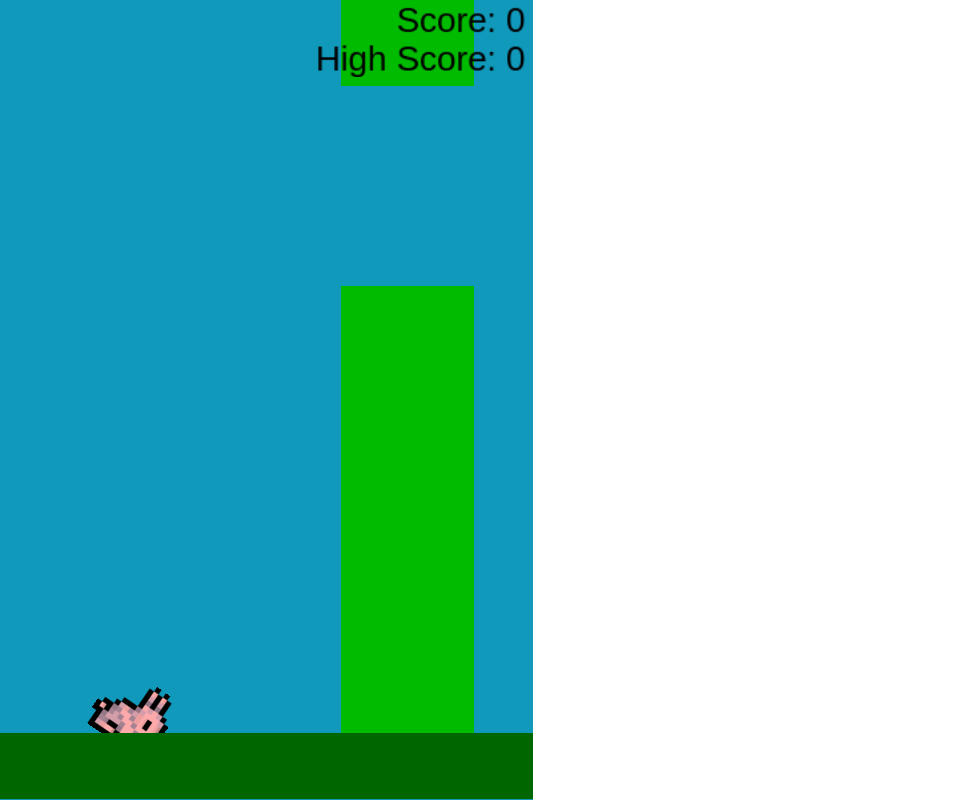
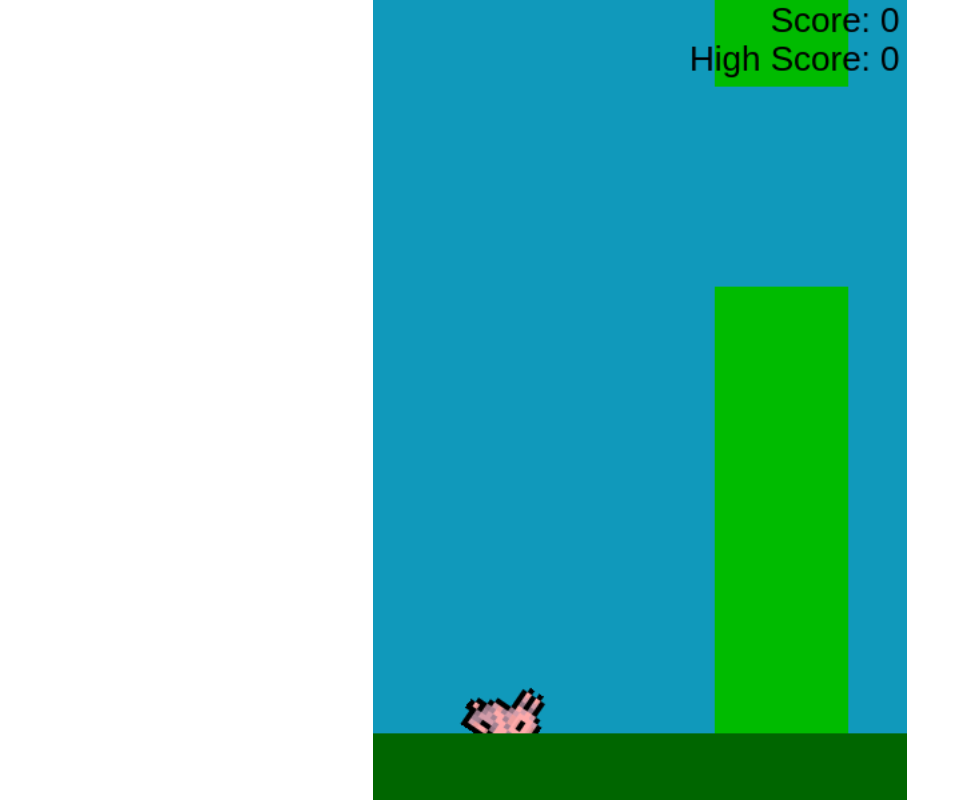
Before and after one commit to busisd/HoppyBunny, a website: page public/index.html in a window 1280 px wide. Shown: the whole page, without its empty margins (0-970 px from the left). Drawn offline with Linux system fonts and the light colour scheme; animation ran at ten frames a second.

Commit message:
Changed resolution to use css, avoiding window.innerHeight antipattern and allowing higher device resolution

```diff
--- a/public/test.css
+++ b/public/test.css
@@ -4,7 +4,19 @@
     border: 0px;
 }
 
-canvas {
-    display: block;
-    float: left;
+/*
+  Adapted from:
+  https://stackoverflow.com/questions/20590239/maintain-aspect-ratio-of-div-but-fill-screen-width-and-height-in-css
+*/
+canvas
+{
+    height: 100vh;
+    width: 66.66vh; /* 100/56.25 = 1.778 */
+    background: pink;
+    max-width: 100vw;
+    max-height: 150vw; /* 16/9 = 1.778 */
+    margin: auto;
+    position: absolute;
+    top:0;bottom:0; /* vertical center */
+    left:0;right:0; /* horizontal center */
 }
--- a/public/test2.js
+++ b/public/test2.js
@@ -12,14 +12,9 @@ const app = new PIXI.Application({
   width: 400,
   height: 600,
   backgroundColor: 0x1099bb,
-  // resolution: window.devicePixelRatio || 1,
+  resolution: window.devicePixelRatio || 1,
 });
 document.body.appendChild(app.view);
-if (window.innerHeight*2/3 <= window.innerWidth) {
-  app.renderer.resize(window.innerHeight*2/3, window.innerHeight);
-} else {
-  app.renderer.resize(window.innerWidth, window.innerWidth*1.5);
-}
 
 const gameContainer = new PIXI.Container();
 app.stage.addChild(gameContainer);
@@ -313,11 +308,3 @@ app.ticker.add((delta) => {
   theGame.update(delta);
   theView.draw();
 });
-
-if(window.innerHeight*2/3 <= window.innerWidth) {
-  gameContainer.width = 400 * window.innerHeight / 600;
-  gameContainer.height = window.innerHeight;
-} else {
-  gameContainer.width = window.innerWidth;
-  gameContainer.height = window.innerWidth * 1.5;
-}
```
